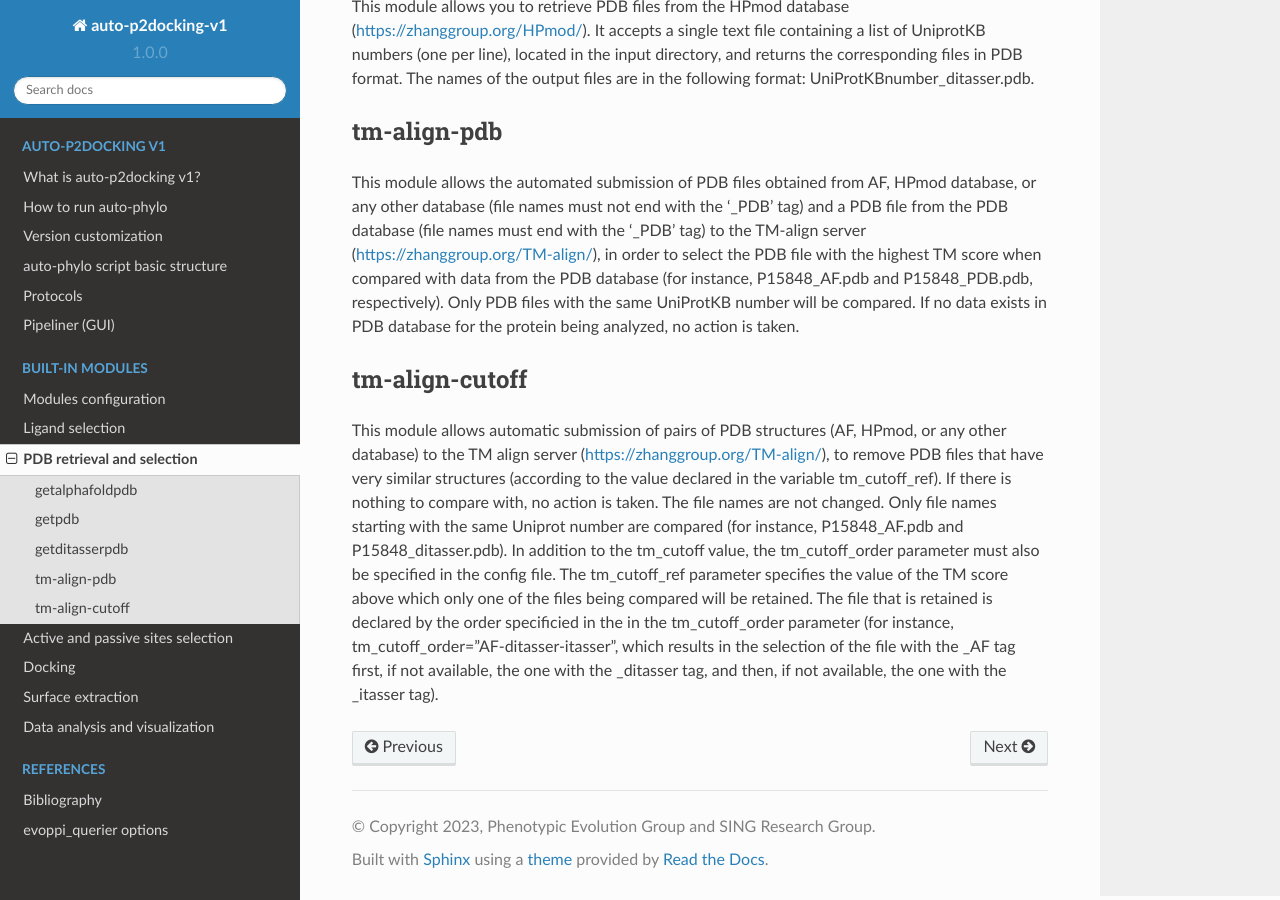
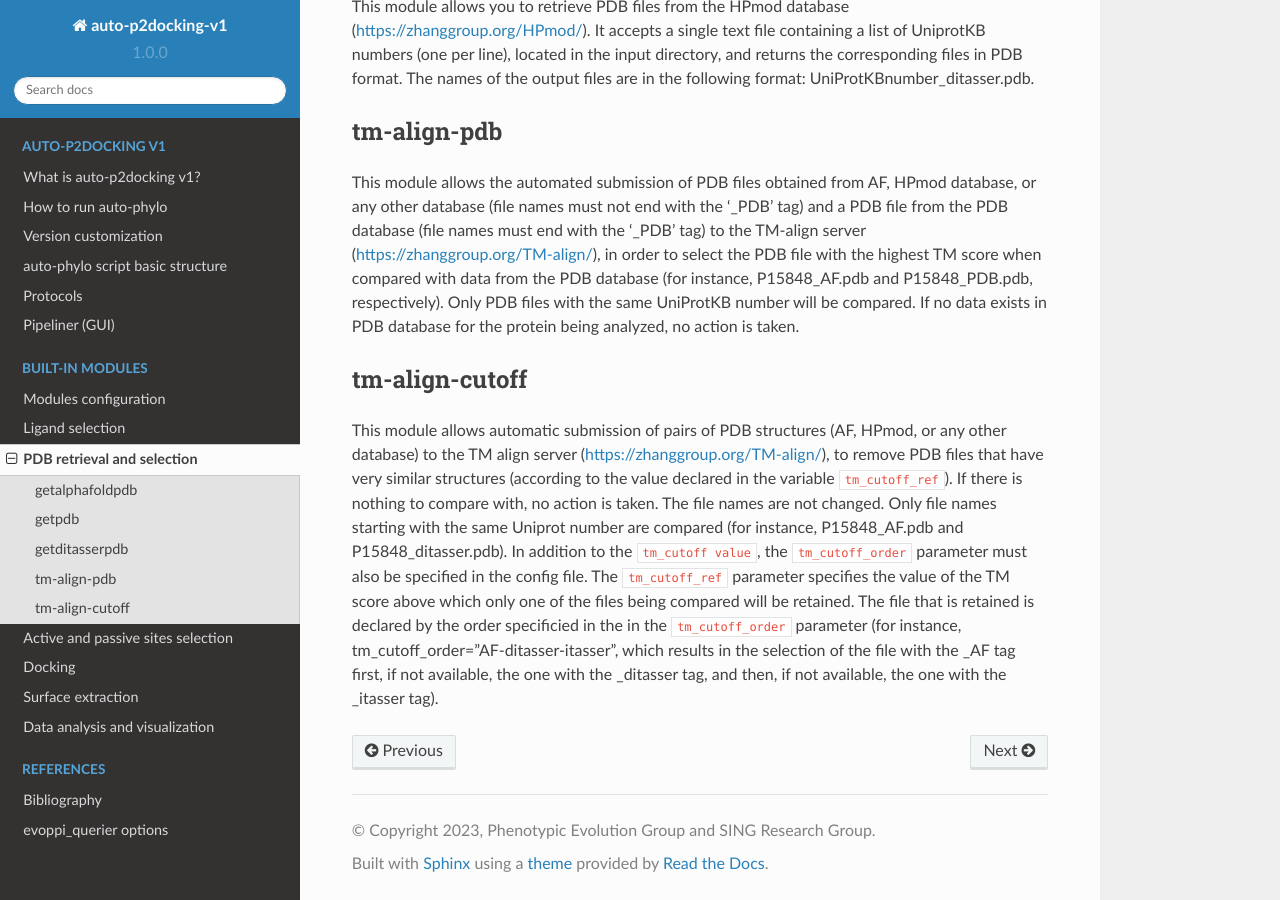
Before and after one commit to pegi3s/auto-p2docking-docs, a Sphinx documentation site: the page built from source/modules_2_PDB_retrieval_and_selection.rst, in a window 1280 px wide and 900 px high, scrolled down 573 px. Built offline with Sphinx 7.4.7 and the Read the Docs theme 2.0.0, drawn with Linux system fonts in a browser that asks for light colours.

```diff
--- a/source/modules_2_PDB_retrieval_and_selection.rst
+++ b/source/modules_2_PDB_retrieval_and_selection.rst
@@ -25,4 +25,4 @@ tm-align-cutoff
 ------------
 
 This module allows automatic submission of pairs of PDB structures (AF, HPmod, or any other database) to the TM align server (https://zhanggroup.org/TM-align/), to remove PDB files that have very similar structures
-(according to the value declared in the variable tm_cutoff_ref). If there is nothing to compare with, no action is taken. The file names are not changed. Only file names starting with the same Uniprot number are compared (for instance, P15848_AF.pdb and P15848_ditasser.pdb). In addition to the tm_cutoff value, the tm_cutoff_order parameter must also be specified in the config file. The tm_cutoff_ref parameter specifies the value of the TM score above which only one of the files being compared will be retained. The file that is retained is declared by the order specificied in the in the tm_cutoff_order parameter (for instance, tm_cutoff_order="AF-ditasser-itasser", which results in the selection of the file with the _AF tag first, if not available, the one with the _ditasser tag, and then, if not available, the one with the _itasser tag).
+(according to the value declared in the variable ``tm_cutoff_ref``). If there is nothing to compare with, no action is taken. The file names are not changed. Only file names starting with the same Uniprot number are compared (for instance, P15848_AF.pdb and P15848_ditasser.pdb). In addition to the ``tm_cutoff value``, the ``tm_cutoff_order`` parameter must also be specified in the config file. The ``tm_cutoff_ref`` parameter specifies the value of the TM score above which only one of the files being compared will be retained. The file that is retained is declared by the order specificied in the in the ``tm_cutoff_order`` parameter (for instance, tm_cutoff_order="AF-ditasser-itasser", which results in the selection of the file with the _AF tag first, if not available, the one with the _ditasser tag, and then, if not available, the one with the _itasser tag).
```
